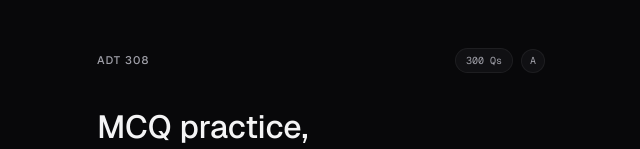
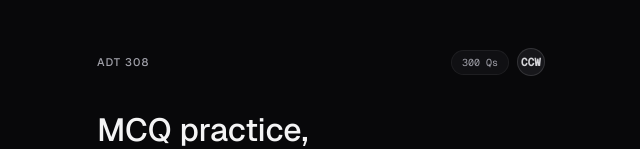
Before and after one commit to rohith-0099/CCW_MCQ_WEBSITE, a Next.js app: page / in a window 1280 px wide. Shown: the top 149 px of the page, without its empty margins (319-959 px from the left). Built offline with nearby package versions, Linux system fonts and the light colour scheme.

Commit message:
style: update header logo to CCW

```diff
--- a/src/app/page.tsx
+++ b/src/app/page.tsx
@@ -22,8 +22,8 @@ export default function HomePage() {
             <span className="rounded-full border border-white/[0.06] bg-panel px-2.5 py-1 font-mono text-[10px] text-zinc-400">
               {QUESTIONS.length} Qs
             </span>
-            <div className="flex h-6 w-6 items-center justify-center rounded-full border border-white/[0.06] bg-panel font-mono text-[10px] text-zinc-400">
-              A
+            <div className="flex h-7 w-7 items-center justify-center rounded-full border border-white/[0.12] bg-surface2 font-mono text-[11px] font-semibold text-zinc-300">
+              CCW
             </div>
           </div>
         </header>
```
